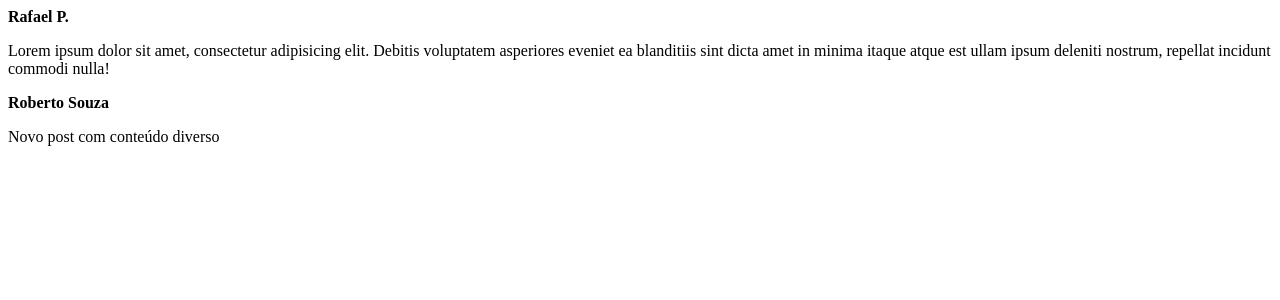
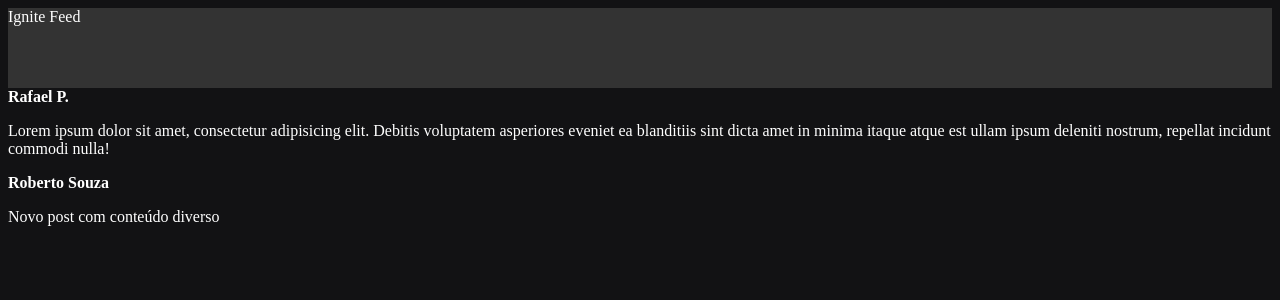
Before and after one commit to arrobarafael/ignite-fundam, a React (Vite) app: page / in a window 1280 px wide. Shown: the top 300 px of the page. Built offline with nearby package versions, Linux system fonts and the light colour scheme.

Commit message:
Adicionado arquivo de estilização "escopada"

```diff
--- a/src/App.jsx
+++ b/src/App.jsx
@@ -1,8 +1,12 @@
+import { Header } from './components/Header';
 import { Post } from './Post';
+
+import './styles.css';
 
 export function App() {
   return (
     <>
+      <Header />
       <Post
         author="Rafael P."
         content="Lorem ipsum dolor sit amet, consectetur adipisicing elit. Debitis voluptatem asperiores eveniet ea blanditiis sint dicta amet in minima itaque atque est ullam ipsum deleniti nostrum, repellat incidunt commodi nulla!"
--- a/src/Post.jsx
+++ b/src/Post.jsx
@@ -1,8 +1,8 @@
 export function Post(props) {
   return (
-    <>
+    <div>
       <strong>{props.author}</strong>
       <p>{props.content}</p>
-    </>
+    </div>
   );
 }
--- /dev/null
+++ b/src/components/Header.jsx
@@ -0,0 +1,5 @@
+import styles from './Header.module.css';
+
+export function Header() {
+  return <div className={styles.header}>Ignite Feed</div>;
+}
--- /dev/null
+++ b/src/components/Header.module.css
@@ -0,0 +1,4 @@
+.header {
+  background: #333;
+  height: 80px;
+}
--- /dev/null
+++ b/src/styles.css
@@ -0,0 +1,4 @@
+body {
+  background-color: #121214;
+  color: #fff;
+}
```
